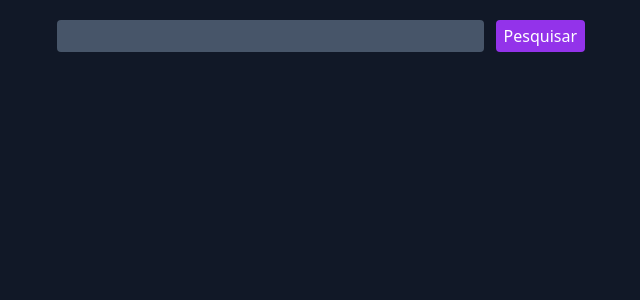
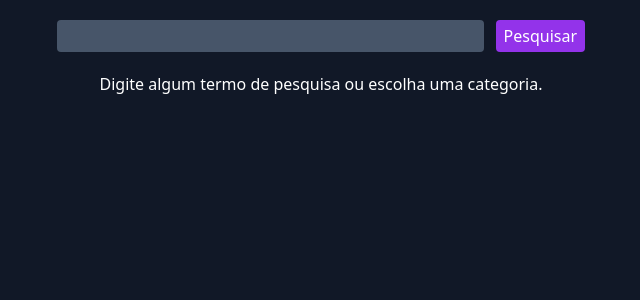
Before and after one commit to FP-Coding/Mercado-Livre-Store, a React (Create React App) app: page / in a window 1280 px wide. Shown: the top 300 px of the page, without its empty margins (319-959 px from the left). Built offline with nearby package versions, Linux system fonts and the light colour scheme.

Commit message:
feat: criando função de submit de pesquisa

```diff
--- a/src/pages/Home/Home.jsx
+++ b/src/pages/Home/Home.jsx
@@ -1,11 +1,24 @@
 import React, { useState } from 'react';
+import { getItensByIdCategoryAndQuery } from '../../utils/api';
 // import PropTypes from 'prop-types';
 
 function Home() {
   const [query, setQuery] = useState('');
+  const [items, setItems] = useState([]);
+  const [idCategorySearched, setIdCategorySearched] = useState('');
+
+  const submitSearch = async () => {
+    const itemsSearched = await getItensByIdCategoryAndQuery(
+      idCategorySearched,
+      query
+    );
+    setItems(itemsSearched);
+    setIdCategorySearched('');
+  };
+
   return (
     <main>
-      <div className="flex items-center justify-center gap-3 mt-5 h-8">
+      <section className="flex items-center justify-center gap-3 mt-5 h-8">
         <input
           type="text"
           value={query}
@@ -15,10 +28,20 @@ function Home() {
         <button
           type="button"
           className="bg-purple-600 h-full px-2 py-1 rounded duration-300 hover:bg-opacity-50"
+          onClick={submitSearch}
         >
           Pesquisar
         </button>
-      </div>
+      </section>
+      <section className="mt-5">
+        {items.length < 1 ? (
+          <p className="text-center">
+            Digite algum termo de pesquisa ou escolha uma categoria.
+          </p>
+        ) : (
+          'card'
+        )}
+      </section>
     </main>
   );
 }
```
